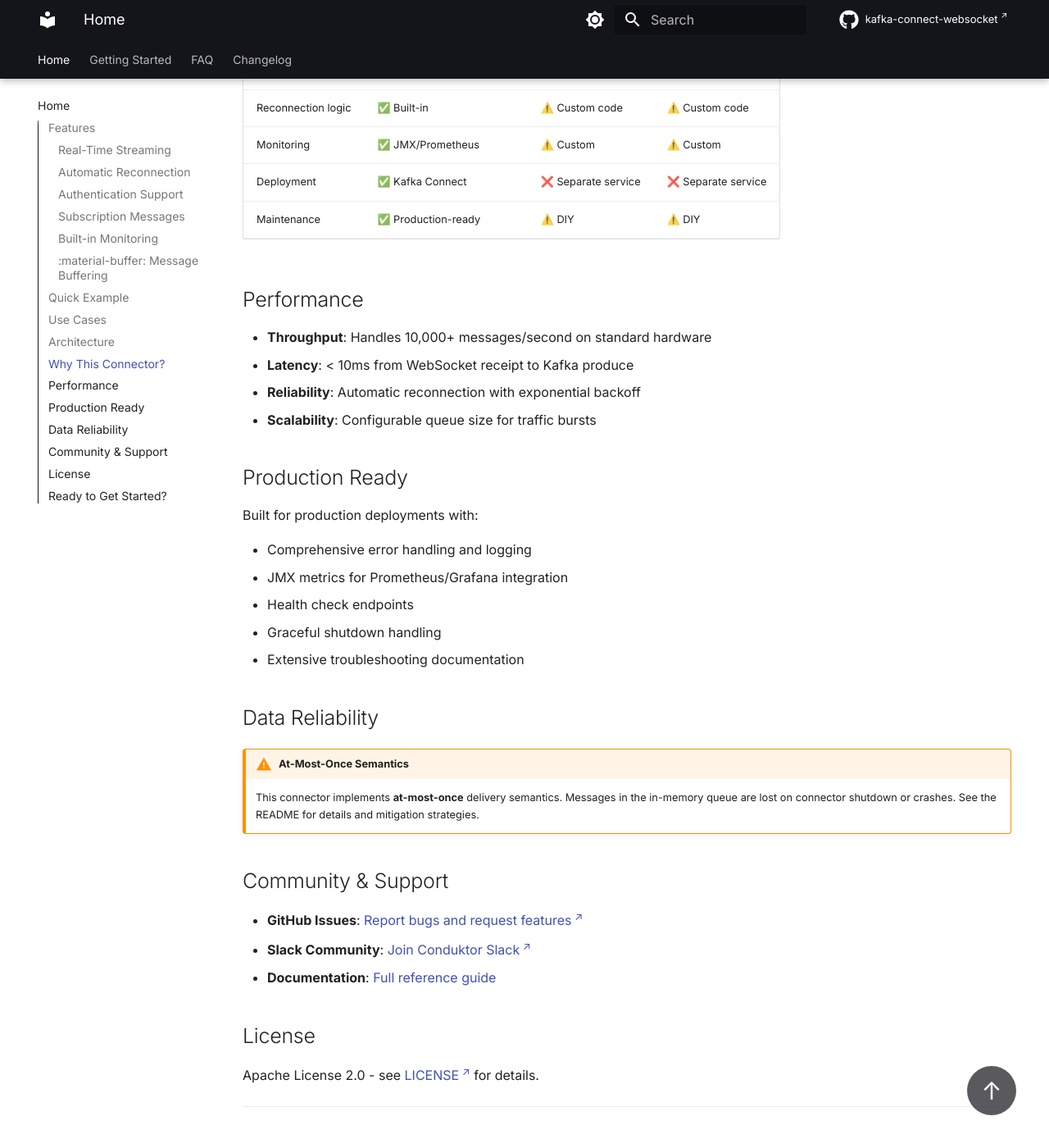
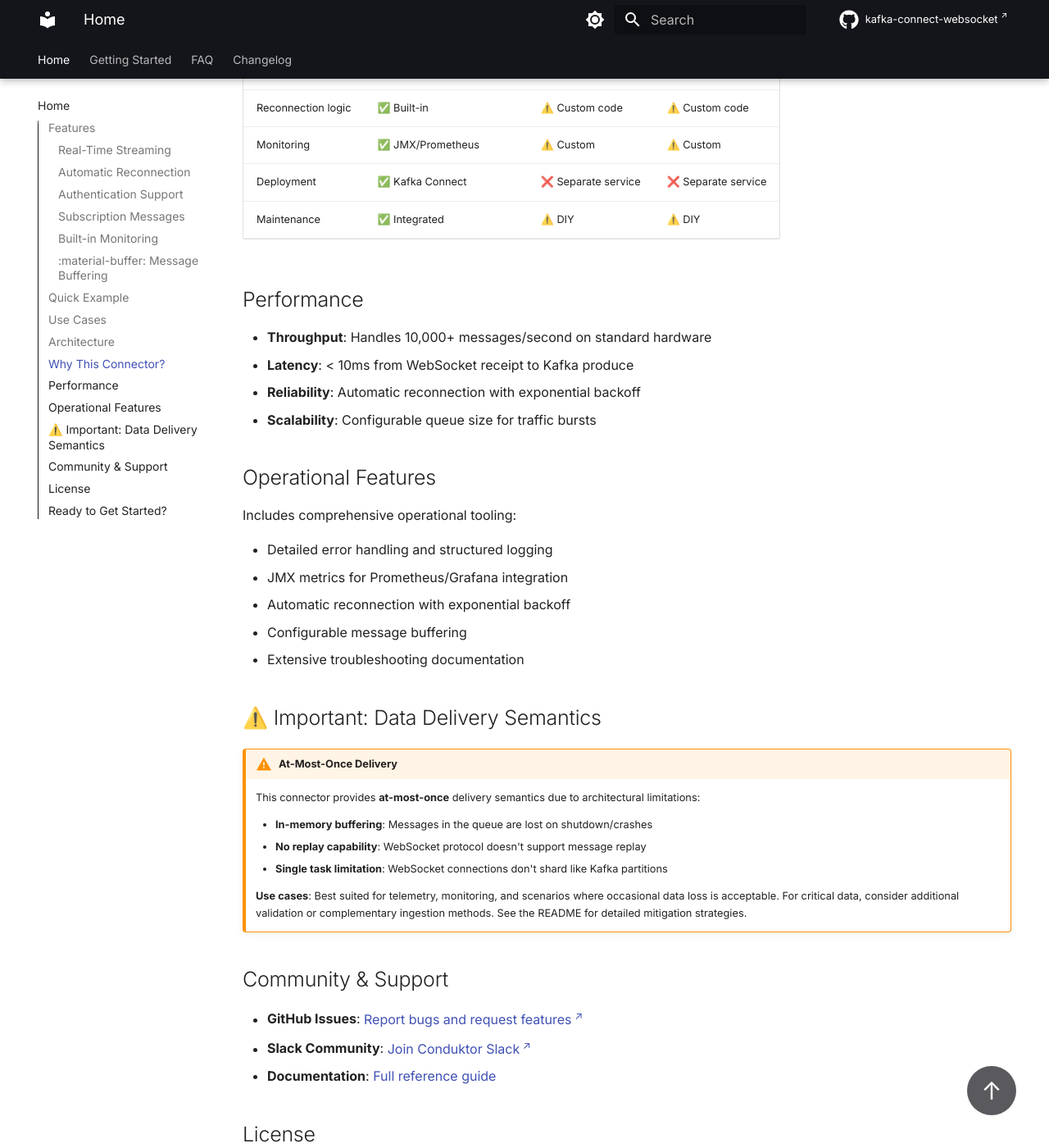
Before and after one commit to conduktor/kafka-connect-websocket, an MkDocs documentation site: the page built from docs/index.md, in a window 1280 px wide and 1400 px high, scrolled down 2496 px. Shown: the whole window at 82% size. Built offline with MkDocs 1.6.1 and Material for MkDocs 9.7.7, drawn with Linux system fonts in a browser that asks for light colours; comment, search, counter and statistics services are not loaded; the version menu is left out.

Commit message:
Tone down production-ready claims in documentation
Adjusted language to reflect architectural limitations:
- Changed 'Production-ready' to 'Integrated' in comparison table
- Renamed 'Production Ready' section to 'Operational Features'
- Enhanced data reliability warning with specific limitations:
  - In-memory buffering risks
  - No WebSocket replay capability
  - Single task limitation (no sharding)
- Added appropriate use case guidance

Per user feedback: WebSocket→Kafka Connect has inherent limitations
(data loss, no sharding) that should be communicated honestly without
being overly prescriptive about production readiness.

```diff
--- a/docs/index.md
+++ b/docs/index.md
@@ -102,7 +102,7 @@
 | Reconnection logic | ✅ Built-in | ⚠️ Custom code | ⚠️ Custom code |
 | Monitoring | ✅ JMX/Prometheus | ⚠️ Custom | ⚠️ Custom |
 | Deployment | ✅ Kafka Connect | ❌ Separate service | ❌ Separate service |
-| Maintenance | ✅ Production-ready | ⚠️ DIY | ⚠️ DIY |
+| Maintenance | ✅ Integrated | ⚠️ DIY | ⚠️ DIY |
 
 ## Performance
 
@@ -111,20 +111,26 @@
 - **Reliability**: Automatic reconnection with exponential backoff
 - **Scalability**: Configurable queue size for traffic bursts
 
-## Production Ready
+## Operational Features
 
-Built for production deployments with:
+Includes comprehensive operational tooling:
 
-- Comprehensive error handling and logging
+- Detailed error handling and structured logging
 - JMX metrics for Prometheus/Grafana integration
-- Health check endpoints
-- Graceful shutdown handling
+- Automatic reconnection with exponential backoff
+- Configurable message buffering
 - Extensive troubleshooting documentation
 
-## Data Reliability
+## ⚠️ Important: Data Delivery Semantics
 
-!!! warning "At-Most-Once Semantics"
-    This connector implements **at-most-once** delivery semantics. Messages in the in-memory queue are lost on connector shutdown or crashes. See the README for details and mitigation strategies.
+!!! warning "At-Most-Once Delivery"
+    This connector provides **at-most-once** delivery semantics due to architectural limitations:
+
+    - **In-memory buffering**: Messages in the queue are lost on shutdown/crashes
+    - **No replay capability**: WebSocket protocol doesn't support message replay
+    - **Single task limitation**: WebSocket connections don't shard like Kafka partitions
+
+    **Use cases**: Best suited for telemetry, monitoring, and scenarios where occasional data loss is acceptable. For critical data, consider additional validation or complementary ingestion methods. See the README for detailed mitigation strategies.
 
 ## Community & Support
 
```
